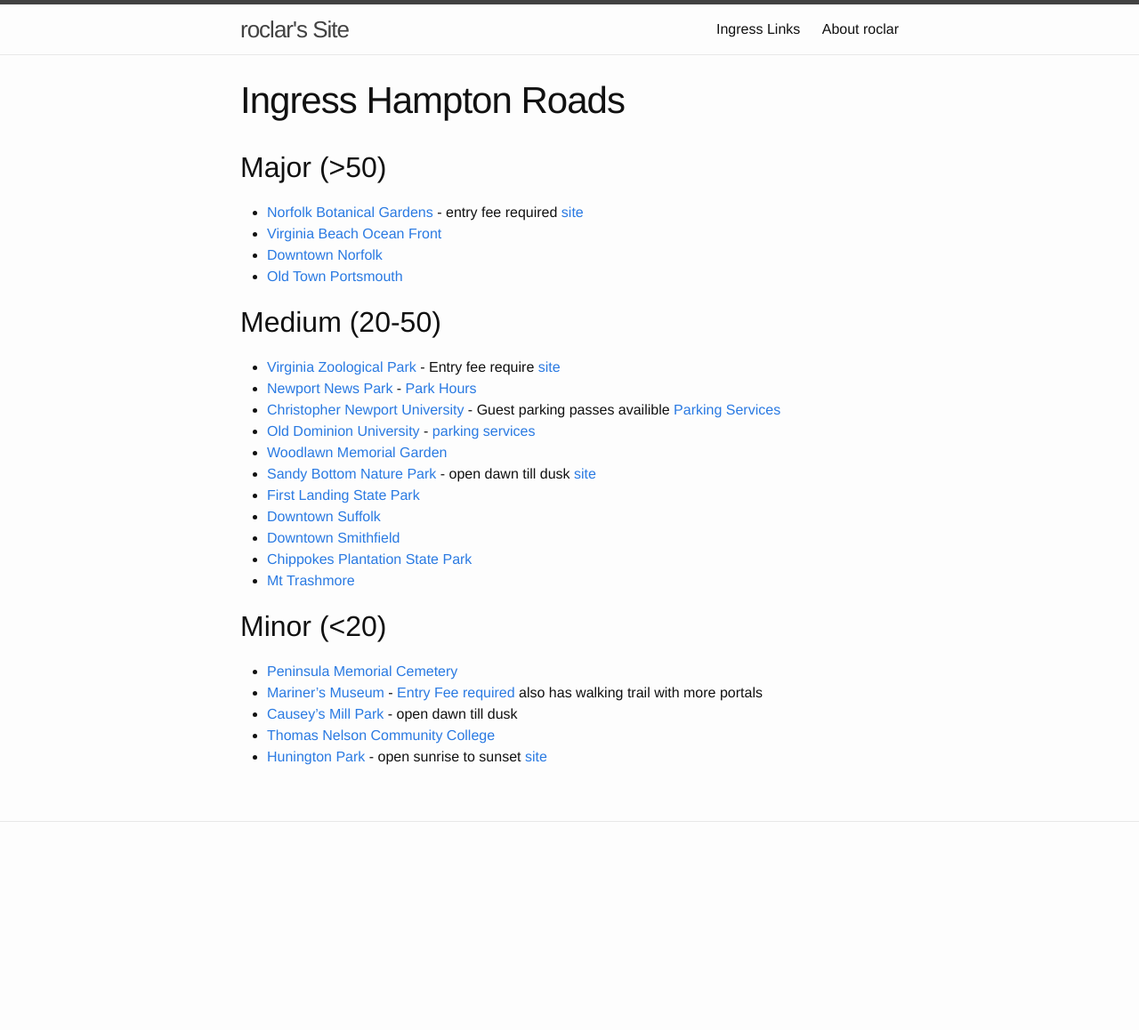
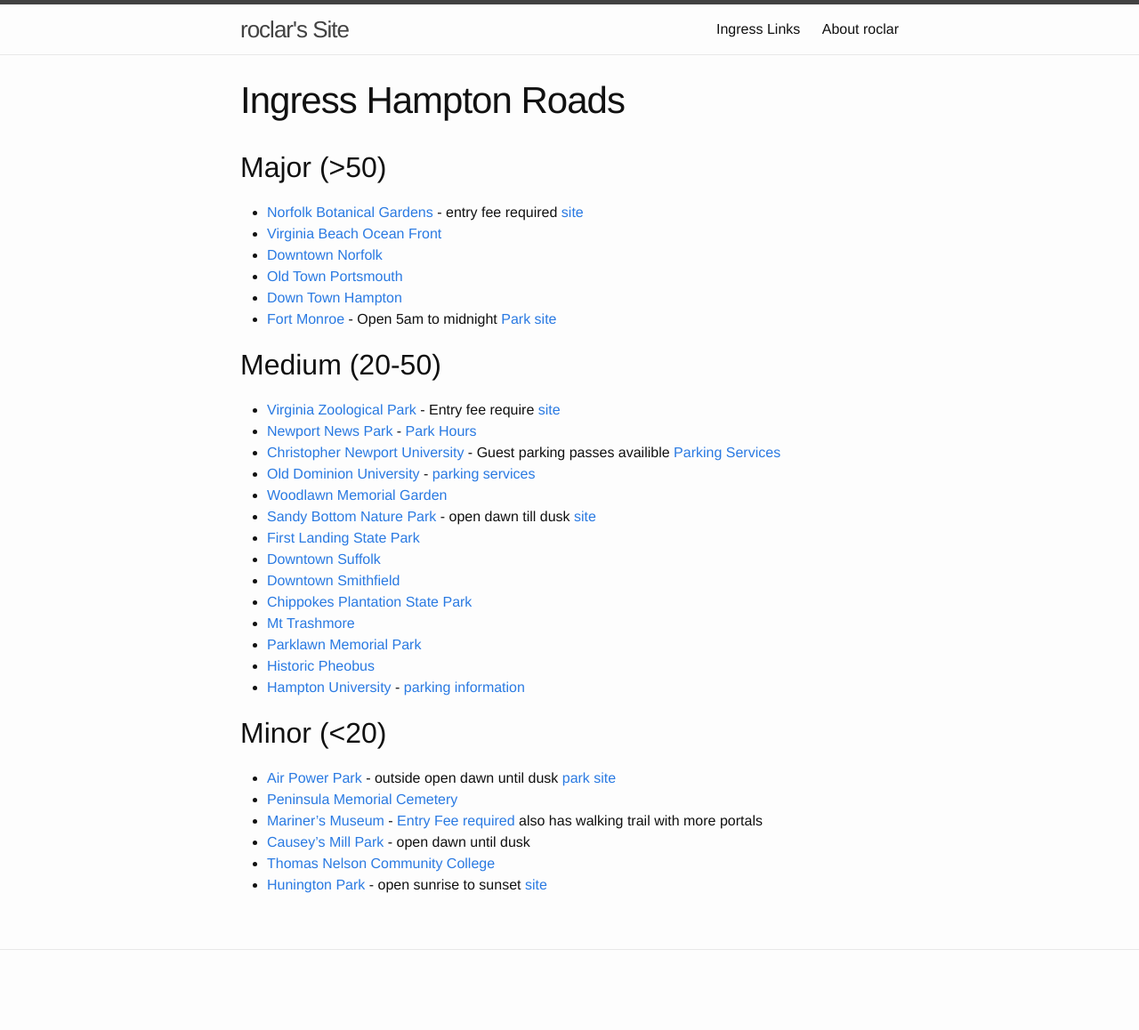
Before and after one commit to roclar/roclar.github.io, a Jekyll site: the page built from ingressHR.md, in a window 1280 px wide. Shown: the whole page at 89% size. Built offline with Jekyll 4.4.1, drawn with Linux system fonts in a browser that asks for light colours; before the commit the page ends 1014 px from its top, so only the background shows below that.

Commit message:
Added more locations

```diff
--- a/ingressHR.md
+++ b/ingressHR.md
@@ -10,6 +10,8 @@
 - [Virginia Beach Ocean Front](https://www.ingress.com/intel?ll=36.830388,-75.969114&z=17&pll=36.830388,-75.969114)
 - [Downtown Norfolk](https://www.ingress.com/intel?ll=36.847124,-76.293967&z=17&pll=36.847124,-76.293967)
 - [Old Town Portsmouth](https://www.ingress.com/intel?ll=36.835555,-76.298055&z=17&pll=36.835555,-76.298055)
+- [Down Town Hampton](https://www.ingress.com/intel?ll=37.026296,-76.344286&z=17&pll=37.026296,-76.344286)
+- [Fort Monroe](https://www.ingress.com/intel?ll=37.011282,-76.315216&z=17&pll=37.011282,-76.315216) - Open 5am to midnight [Park site](https://www.nps.gov/fomr/index.htm)
 
 ## Medium (20-50)
 
@@ -24,11 +26,15 @@
 - [Downtown Smithfield](https://www.ingress.com/intel?ll=36.980395,-76.634412&z=17&pll=36.980395,-76.634412)
 - [Chippokes Plantation State Park](https://www.ingress.com/intel?ll=37.14025,-76.748619&z=17&pll=37.14025,-76.748619)
 - [Mt Trashmore](https://www.ingress.com/intel?ll=36.832347,-76.1256&z=17&pll=36.832347,-76.1256)
+- [Parklawn Memorial Park](https://www.ingress.com/intel?ll=37.056047,-76.382707&z=17&pll=37.056047,-76.382707)
+- [Historic Pheobus](https://www.ingress.com/intel?ll=37.018642,-76.32247&z=17&pll=37.018642,-76.32247)
+- [Hampton University](https://www.ingress.com/intel?ll=37.024165,-76.331719&z=17&pll=37.024165,-76.331719) - [parking information](http://www.hamptonu.edu/visitor/parking.cfm)
 
 ## Minor (<20)
 
+- [Air Power Park](https://www.ingress.com/intel?ll=37.043566,-76.365861&z=17&pll=37.043566,-76.365861) - outside open dawn until dusk [park site](http://www.hampton.gov/Facilities/Facility/Details/Air-Power-Park-23)
 - [Peninsula Memorial Cemetery](https://www.ingress.com/intel?ll=37.09145,-76.50258&z=17&pll=37.09145,-76.50258)
 - [Mariner's Museum](https://www.ingress.com/intel?ll=37.055288,-76.488417&z=17&pll=37.055288,-76.488417) - [Entry Fee required](http://www.marinersmuseum.org/) also has walking trail with more portals
-- [Causey's Mill Park](https://www.ingress.com/intel?ll=37.059874,-76.483505&z=17&pll=37.059874,-76.483505) - open dawn till dusk
+- [Causey's Mill Park](https://www.ingress.com/intel?ll=37.059874,-76.483505&z=17&pll=37.059874,-76.483505) - open dawn until dusk
 - [Thomas Nelson Community College](https://www.ingress.com/intel?ll=37.063786,-76.421385&z=17&pll=37.063786,-76.421385)
 - [Hunington Park](https://www.ingress.com/intel?ll=37.0158,-76.453777&z=17&pll=37.0158,-76.453777) - open sunrise to sunset [site](http://www.nnparks.com/parks_huntington.php)
```
